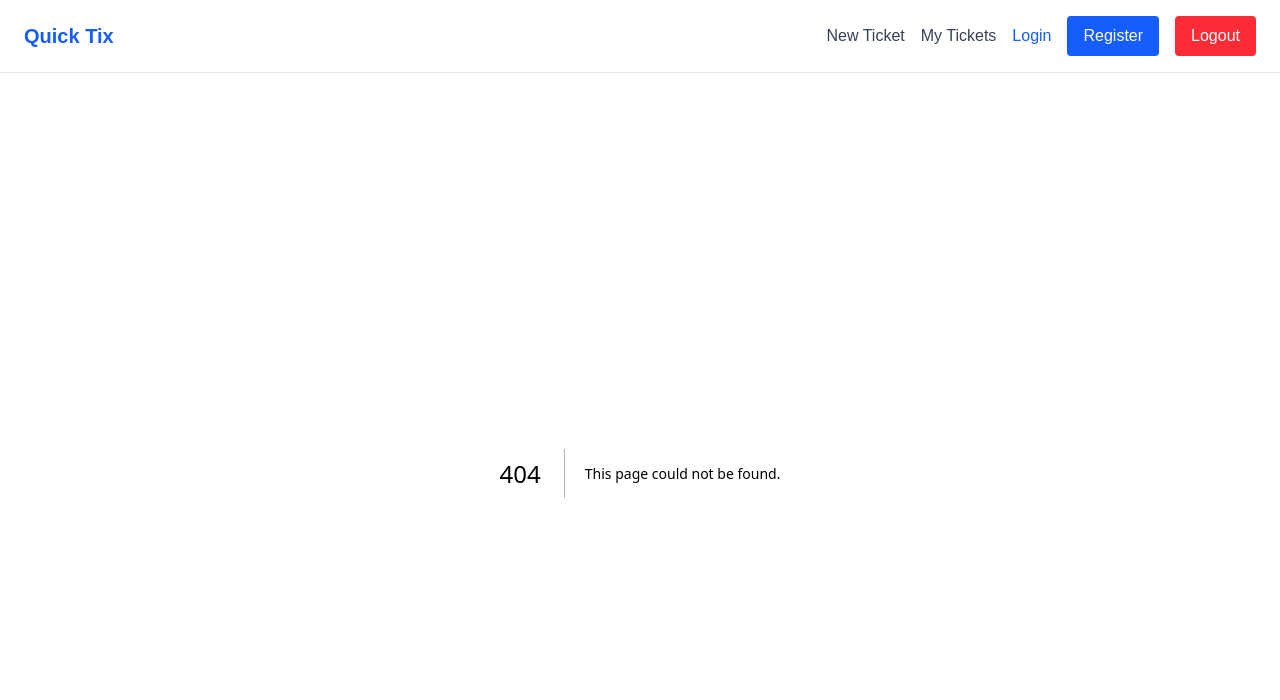
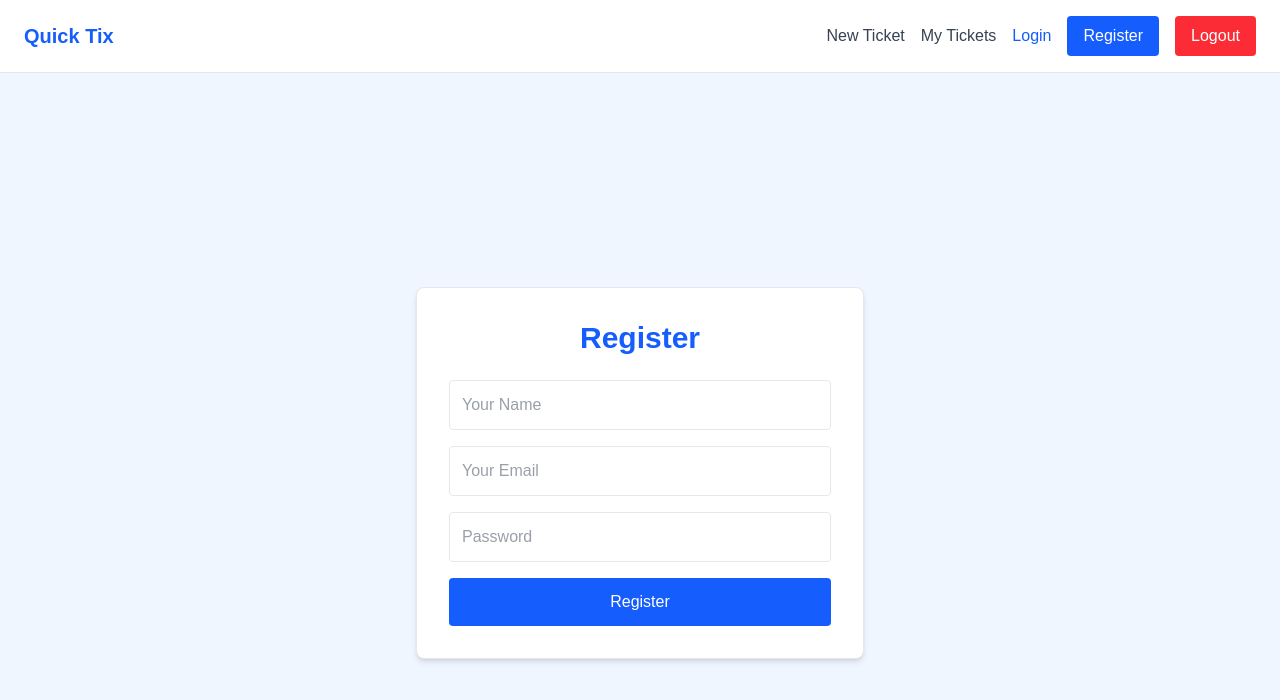
Before and after one commit to Praeda822/PK_QuickTix, a Next.js app in the folder quick-tix/: page /register in a window 1280 px wide. Before the commit this address had no page. Shown: the top 700 px of the page. Built offline with nearby package versions, Linux system fonts and the light colour scheme; no server answers.

Commit message:
Added and styled out registration page

```diff
--- /dev/null
+++ b/quick-tix/src/app/(auth)/register/page.tsx
@@ -0,0 +1,51 @@
+'use client';
+
+import { useActionState, useEffect } from 'react';
+import { toast } from 'sonner';
+import { useRouter } from 'next/router';
+import { registerUser } from '@/actions/auth.actions';
+
+const RegisterPage = () => {
+  const initialState = { success: false, message: '' };
+  const [state, formAction] = useActionState(registerUser, initialState);
+
+  return (
+    <div className="min-h-screen flex items-center justify-center bg-blue-50 px-4">
+      <div className="w-full max-w-md bg-white shadow-md rounded-lg p-8 border border-gray-200">
+        <h1 className="text-3xl font-bold mb-6 text-center text-blue-600">Register</h1>
+
+        <form action={formAction} className="space-y-4 text-gray-700">
+          <input
+            className="w-full border border-gray-200 p-3 rounded focus:outline-none focus:ring-2 focus:ring-blue-400"
+            type="text"
+            name="name"
+            placeholder="Your Name"
+            autoComplete="name"
+            required
+          />
+          <input
+            className="w-full border border-gray-200 p-3 rounded focus:outline-none focus:ring-2 focus:ring-blue-400"
+            type="email"
+            name="email"
+            placeholder="Your Email"
+            autoComplete="email"
+            required
+          />
+          <input
+            className="w-full border border-gray-200 p-3 rounded focus:outline-none focus:ring-2 focus:ring-blue-400"
+            type="password"
+            name="password"
+            placeholder="Password"
+            autoComplete="new-password"
+            required
+          />
+          <button className="w-full bg-blue-600 text-white p-3 rounded hover:bg-blue-700 transition disabled:opacity-50">
+            Register
+          </button>
+        </form>
+      </div>
+    </div>
+  );
+};
+
+export default RegisterPage;
```
